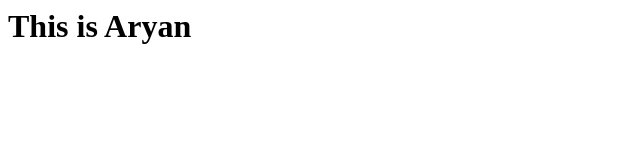
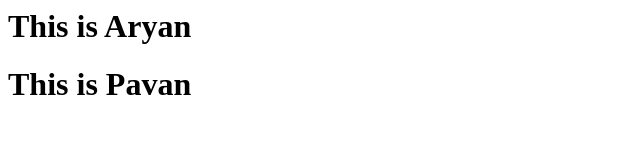
Before and after one commit to Sri-Aryan-sudo/Gitcommands, a plain HTML site: page index.html in a window 1280 px wide. Shown: the whole page, without its empty margins (0-640 px from the left). Drawn offline with Linux system fonts and the light colour scheme.

Commit message:
New Line Added

```diff
--- a/index.html
+++ b/index.html
@@ -1 +1,2 @@
 <h1>This is Aryan</h1>
+<h1>This is Pavan</h1>
```
